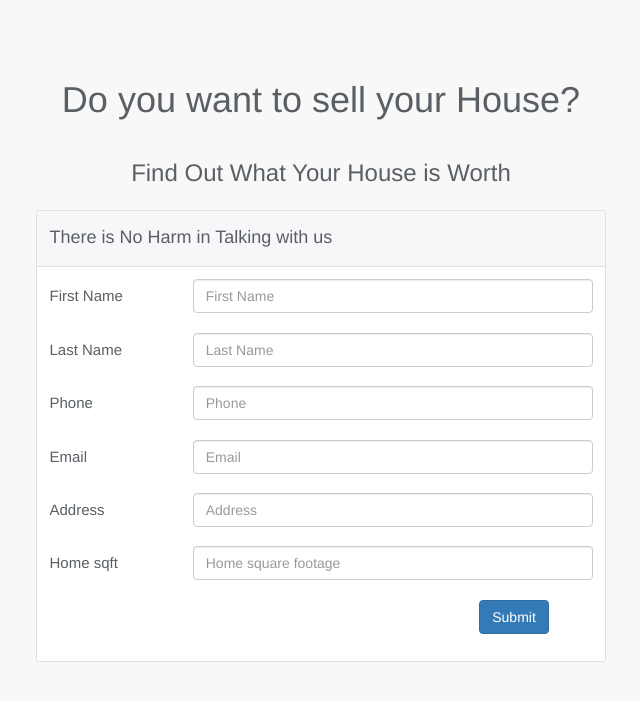
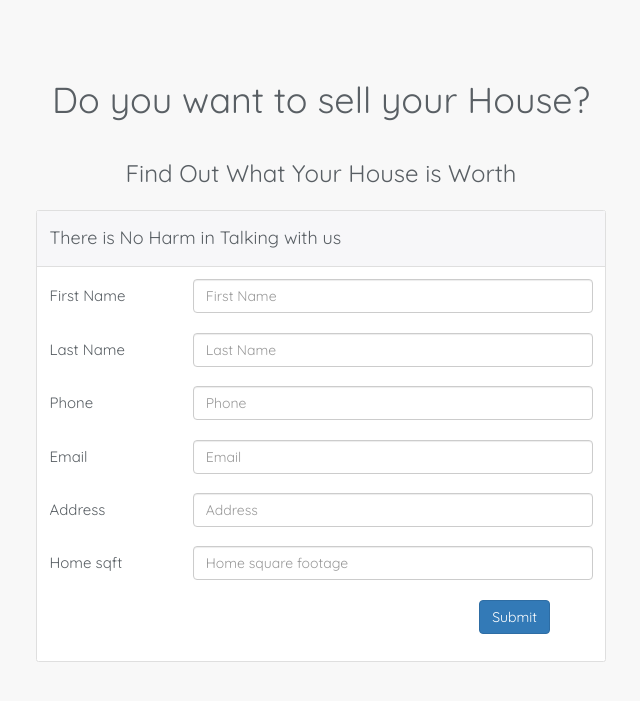
Before and after one commit to zeeshanswati/lead-generation-system, a PHP site: page / in a window 1280 px wide. Shown: the top 701 px of the page, without its empty margins (319-959 px from the left). Run offline with PHP 8.4, Linux system fonts and the light colour scheme.

Commit message:
updated font-family to Quicksand

```diff
--- a/assets/css/style.css
+++ b/assets/css/style.css
@@ -1,6 +1,8 @@
+@import url('https://fonts.googleapis.com/css?family=Quicksand');
 body {
 	background: #f8f8f8;
 	color: #595f64;
+	font-family: 'Quicksand', sans-serif;
 }
 label {
 	text-align: left;
```
